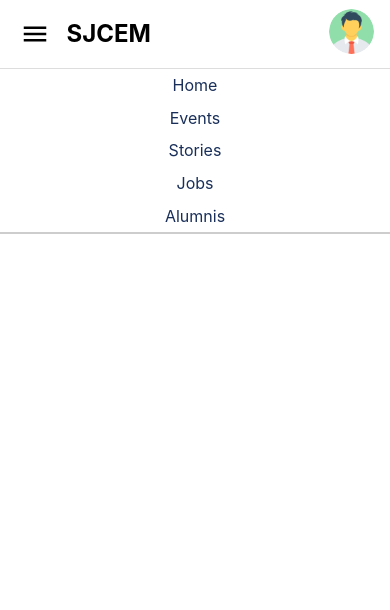
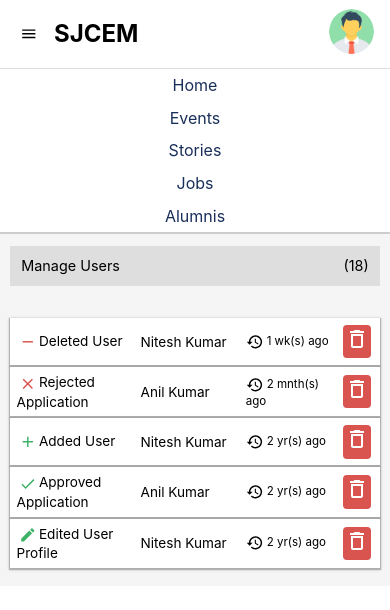
Before and after one commit to shubham-hac/Alumni-Portal-Client, a React (Create React App) app: page /admin-dash in a window 390 px wide. Shown: the top 610 px of the page. Built offline with nearby package versions, Linux system fonts and the light colour scheme.

Commit message:
Added admin-dash and moderation history within it.

```diff
--- a/package.json
+++ b/package.json
@@ -15,7 +15,7 @@
     "react-dom": "^17.0.2",
     "react-router": "^6.1.0",
     "react-router-dom": "^6.1.0",
-    "react-scripts": "4.0.3",
+    "react-scripts": "^4.0.3",
     "web-vitals": "^1.1.2"
   },
   "scripts": {
--- a/src/App.css
+++ b/src/App.css
@@ -4,10 +4,13 @@
     --primary-blue: #192f59;
     --primary-green: #3db166;
     --primary-grey: #F5F5F5;
+    --primary-red: #dc3545;
     --primary-btn-bg: #2b4d8a;
     --primary-btn-bg-hover: #192f59;
     --secondary-btn-bg: #8d8d8d;
     --secondary-btn-bg-hover: #5c5c5c;
+    --danger-btn-bg:#d9534f;
+    --danger-btn-bg-hover:#c9302c;
     --green-btn-bg: #3db166;
     --green-btn-bg-hover: #268146;
 
@@ -57,7 +60,14 @@ button{
 .btn-secondary:hover {
     background: var(--secondary-btn-bg-hover);
 }
-
+.btn-danger{
+    background: var(--danger-btn-bg);
+    color: #fff;
+    font-family: 'Poppins', sans-serif;
+}
+.btn-danger:hover {
+    background: var(--danger-btn-bg-hover);
+}
 .btn-green{
     background: var(--green-btn-bg);
     color: #fff;
--- a/src/App.js
+++ b/src/App.js
@@ -11,6 +11,7 @@ import Events from './pages/Events/Events';
 import EventDetails from './pages/EventDetails/EventDetails';
 import Jobs from './pages/Jobs/Jobs';
 import AlumniDirectory from './pages/AlumniDirectory/AlumniDirectory';
+import AdminDash from './pages/AdminDash/AdminDash';
 
 function App() {
   return (
@@ -24,6 +25,7 @@ function App() {
             <Route path="/eventdetails" element={<EventDetails />} />
             <Route path="/jobs" element={<Jobs />} />
             <Route path="/alumnis" element={<AlumniDirectory />} />
+            <Route path="/admin-dash" element={<AdminDash />}  />
         </Routes>
       </div>
     </Router>
--- /dev/null
+++ b/src/components/AdminHistoryCard/AdminHistoryCard.css
@@ -0,0 +1,116 @@
+.action-card{
+    display: flex;
+    box-shadow: rgba(60, 64, 67, 0.3) 0px 1px 1px 1px, rgba(60, 64, 67, 0.15) 0px 1px 3px 1px;
+    font-size: 1rem;
+    background: #fff;
+    flex-wrap: wrap;
+    justify-content: space-between;
+    gap: 1em;
+    align-items: center;
+    margin:0.15em 0em;
+    padding:0.5em;
+}
+.action-type,.admin-name,.action-timestamp{
+    flex: 1 1 12em;
+    vertical-align: middle;
+}
+.delete-record{
+    flex:0 1 1em;
+
+}
+.delete-btn{
+    padding:5px;
+}
+.delete-btn svg{
+    max-height:24px;
+    max-width: 24px;
+}
+.action-type-desc svg{
+    margin:0em 0.5em;
+    vertical-align: middle;
+}
+.action-type-desc{
+    display: inline;
+    vertical-align: middle;
+}
+.action-timestamp{
+    font-size: 0.85em;
+}
+.action-timestamp svg{
+    vertical-align: middle;
+}
+.msg-button{
+    /* position: absolute;
+    top: 50%;
+    right: 1%; */
+    background-color: rgb(255, 255, 255);
+    border-radius: 50%;
+    padding:0.3em;
+    border: 2px solid var(--primary-bg);
+    aspect-ratio: 1;
+    transform: translateY(-80%);
+    background: var(--primary-green);
+    color: #fff;
+}
+
+@media (max-width:820px) {
+    .action-card{
+        font-size:0.85em;
+    }
+    .action-type,.admin-name,.action-timestamp{
+        flex: 1 1 4em;
+        vertical-align: middle;
+    }
+    .action-type{
+        flex-grow:1.5;
+    }
+    svg{
+        max-width:1.1rem;
+        max-height: 1.1rem;
+    }
+    .action-type-desc svg{
+        margin:0em 0.1em;
+        vertical-align: middle;
+    }
+    .delete-btn{
+        padding:0.2em;
+        margin-right:0.2em;
+    }
+
+}
+
+@media (max-width: 675px) {
+    .action-card{
+        width:100%;
+    }
+}
+
+@media (max-width: 370px) {
+    .action-card{
+        font-size: 0.8rem;
+        width:100%;
+    }
+    .action-type,.admin-name,.action-timestamp{
+        flex: 1 1 4em;
+        vertical-align: middle;
+    }
+    .action-type{
+        flex-grow:3;
+    }
+    svg{
+        max-width:0.9rem;
+        max-height: 0.9rem;
+    }
+    .action-type-desc svg{
+        margin:0em 0.1em;
+        vertical-align: middle;
+    }
+    .delete-btn{
+        padding:0.2em;
+        margin-right:0.2em;
+    }
+    .delete-btn svg{
+        max-width: 0.9em;
+        max-height: 0.9em;
+    }
+}
--- /dev/null
+++ b/src/components/AdminHistoryCard/AdminHistoryCard.jsx
@@ -0,0 +1,37 @@
+import React from 'react';
+import './AdminHistoryCard.css';
+import DoneIcon from '@mui/icons-material/Done';
+import EditIcon from '@mui/icons-material/Edit';
+import ClearIcon from '@mui/icons-material/Clear';
+import AddIcon from '@mui/icons-material/Add';
+import RemoveIcon from '@mui/icons-material/Remove';
+import HistoryIcon from '@mui/icons-material/History';
+import DeleteOutline from '@mui/icons-material/DeleteOutline'
+
+function actionIcon_type(action_type){
+    switch(action_type){
+        case 'addUser': return <AddIcon style={{color: 'var(--primary-green)'}}/>
+        case 'editUser': return <EditIcon style={{color: 'var(--primary-green)'}}/>
+        case 'delUser': return <RemoveIcon style={{color: 'var(--danger-btn-bg)'}}/>
+        case 'approveApplication': return <DoneIcon style={{color: 'var(--primary-green)'}}/>
+        case 'rejectApplication': return <ClearIcon style={{color: 'var(--danger-btn-bg)'}}/>
+        default:;
+    }
+}
+const AdminHistoryCard=({action_type,admin_name,action_desc,action_timestamp})=>{
+    return(
+        <tr className="action-card">
+                <td className="action-type">
+                    <span className="action-type-desc">{actionIcon_type(action_type)}{action_desc}</span>
+                </td>
+                <td className="admin-name">
+                   {admin_name}
+                </td>
+                <td className='action-timestamp'><HistoryIcon/> {action_timestamp}</td>
+                <td className='delete-record'><button className="btn btn-danger delete-btn"><DeleteOutline/></button></td>
+        </tr>
+
+    )
+}
+
+export default AdminHistoryCard
--- a/src/dummyData.js
+++ b/src/dummyData.js
@@ -158,4 +158,86 @@ export const Users = [
         profilePicture: 'person8.jpg',
         alumni: false,
     },
+    {
+        id: 7,
+        name: 'Nitesh Kumar',
+        desc: 'I am mod,fear me.',
+        profilePicture: 'no-avatar.png',
+        admin: true,
+        alumni: false
+    },
+    {
+        id: 8,
+        name: 'Anil Kumar',
+        desc: 'I am mod,fear me.',
+        profilePicture: 'no-avatar.png',
+        admin: true,
+        alumni: false
+    }
 ]
+
+export const ModerationActions=[
+    {
+        id:1,
+        type:'addUser',
+        desc:'Added User'
+    },
+    {
+        id:2,
+        type:'editUser',
+        desc:'Edited User Profile'
+    },
+    {
+        id:3,
+        type:'delUser',
+        desc:'Deleted User'
+    },
+    {
+        id:4,
+        type:'approveApplication',
+        desc:'Approved Application'
+    },
+    {
+        id:5,
+        type:'rejectApplication',
+        desc:'Rejected Application'
+    }
+    //TODO: ADD OTHER ACTIONS[DEL POST/COMMENT;MAKE PRIORITY ANNOUNCEMENT,ETC.] and ADD SPECIAL ICONS FOR ACTIONS
+]
+export const ModerationHistory=[
+    {
+        id:1,
+        action_type:ModerationActions[2].type,
+        admin_name:Users[6].name,
+        action_desc:ModerationActions[2].desc,
+        action_timestamp:'1 wk(s) ago',
+    },
+    {
+        id:2,
+        action_type:ModerationActions[4].type,
+        admin_name:Users[7].name,
+        action_desc:ModerationActions[4].desc,
+        action_timestamp:'2 mnth(s) ago',
+    },
+    {
+        id:3,
+        action_type:ModerationActions[0].type,
+        admin_name:Users[6].name,
+        action_desc:ModerationActions[0].desc,
+        action_timestamp:'2 yr(s) ago',
+    },
+    {
+        id:4,
+        action_type:ModerationActions[3].type,
+        admin_name:Users[7].name,
+        action_desc:ModerationActions[3].desc,
+        action_timestamp:'2 yr(s) ago',
+    },
+    {
+        id:5,
+        action_type:ModerationActions[1].type,
+        admin_name:Users[6].name,
+        action_desc:ModerationActions[1].desc,
+        action_timestamp:'2 yr(s) ago',
+    }
+]
--- /dev/null
+++ b/src/pages/AdminDash/AdminDash.css
@@ -0,0 +1,62 @@
+.admin-dash{
+    width: 90%;
+    max-width: 1240px;
+    margin: 2em auto;
+    display: flex;
+    gap: 0 1em;
+    animation: appear 300ms ease-in-out;
+}
+.action-cards,.action-cards tbody{
+    display:block;
+}
+.alumni-directory{
+    width: 90%;
+    max-width: 1240px;
+    margin: 2em auto;
+    display: flex;
+    gap: 0 1em;
+    animation: appear 300ms ease-in-out;
+    /* border: 2px solid red; */
+}
+.admin-actions {
+    flex: 1.5;
+}
+.action-cards-list{
+    flex: 3;
+    margin: 1em 0;
+}
+.member-count{
+    background-color: #192f59;
+    color: #fff;
+    padding: 1em;
+    margin-bottom: 1em;
+}
+.alumni-profiles{
+    /* border: 2px solid black; */
+    display: flex;
+    flex-wrap: wrap;
+    justify-content: space-between;
+    gap: 1em;
+    align-items: center;
+}
+@media (max-width:820px) {
+    .admin-dash{
+        width:95%;
+    }
+}
+
+@media (max-width: 675px) {
+    .admin-dash{
+        flex-direction: column;
+    }
+}
+
+@media (max-width: 370px) {
+    .admin-dash{
+        margin:0.5em 0.1em;
+        width:99%;
+    }
+    .action-cards-list{
+        margin:0.5em 0em;
+    }
+}
--- /dev/null
+++ b/src/pages/AdminDash/AdminDash.jsx
@@ -0,0 +1,50 @@
+import React from 'react'
+import './AdminDash.css'
+import AdminHistoryCard from '../../components/AdminHistoryCard/AdminHistoryCard';
+import { Link } from 'react-router-dom';
+import { ModerationHistory } from '../../dummyData';
+const AdminDash = () => {
+    return (
+    <div className='admin-dash'>
+        <div className='admin-actions'>
+            <h3>Administrative Actions</h3>
+                <ul className='categories'>
+                    <Link to='/admin-dash/'>
+                        <li className='category category-active'>
+                            <span>Recent Activity</span>
+                            <span>(15)</span>
+                        </li>
+                    </Link>
+                    <Link to='/admin-dash/pending'>
+                        <li className='category'>
+                            <span>Pending Applications</span>
+                            <span>(23)</span>
+                        </li>
+                    </Link>
+                    <Link to='/admin-dash/users'>
+                        <li className='category'>
+                            <span>Manage Users</span>
+                            <span>(18)</span>
+                        </li>
+                    </Link>
+                </ul>
+        </div>
+        <div className="action-cards-list">
+            <table className="action-cards">
+                <tbody>
+                {ModerationHistory.map((action) => (
+                        <AdminHistoryCard
+                            key={action.id}
+                            action_type={action.action_type}
+                            admin_name={action.admin_name}
+                            action_desc={action.action_desc}
+                            action_timestamp={action.action_timestamp} />
+                ))}
+                </tbody>
+            </table>
+        </div>
+    </div>
+    )
+}
+
+export default AdminDash
```
Also changed, not shown: 2 other files (tests, documents, lock files or other folders).
